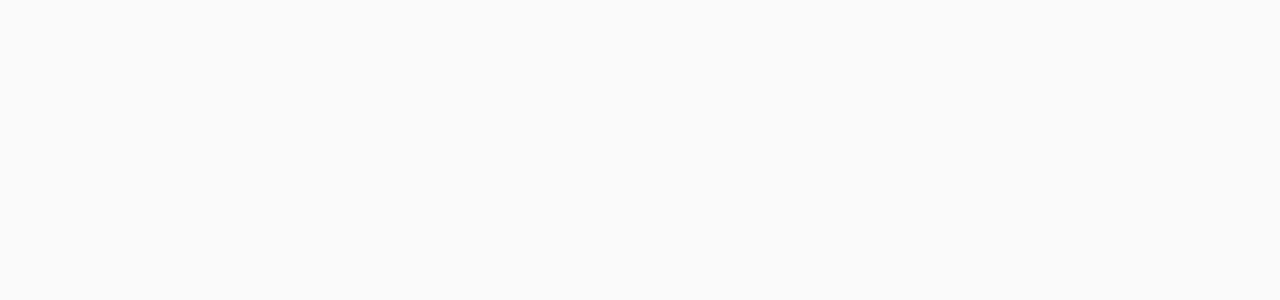
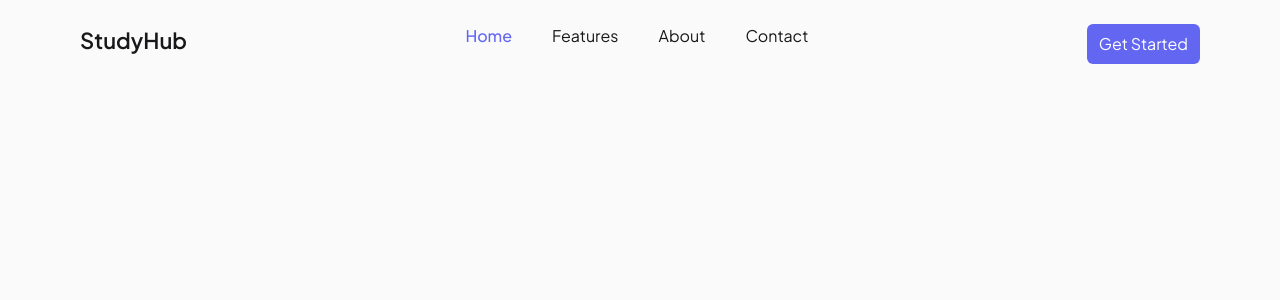
Before and after one commit to Akansha-241101/web-dev, a React (Vite) app in the folder day-12/: page / in a window 1280 px wide. Shown: the top 300 px of the page. Built offline with nearby package versions, Linux system fonts and the light colour scheme.

Commit message:
feat: implement main application structure with Header, Hero, FeaturedCards, and Footer components; add website content constants

```diff
--- a/day-12/src/App.jsx
+++ b/day-12/src/App.jsx
@@ -1,7 +1,15 @@
+import Header from "./components/Header";
+import Hero from "./components/Hero";
+import FeaturedCards from "./components/FeaturedCards";
+import Footer from "./components/Footer";
+
 function App() {
   return (
     <main>
-      {/* All your components will go here */}
+      <Header />
+      <Hero />
+      <FeaturedCards />
+      <Footer />
     </main>
   );
 }
--- /dev/null
+++ b/day-12/src/components/FeaturedCards.jsx
@@ -0,0 +1,5 @@
+function FeaturedCards() {
+  return <div>{/* Featured Cards UI */}</div>;
+}
+
+export default FeaturedCards;
--- /dev/null
+++ b/day-12/src/components/Footer.jsx
@@ -0,0 +1,5 @@
+function Footer() {
+  return <footer>{/* Footer UI */}</footer>;
+}
+
+export default Footer;
--- /dev/null
+++ b/day-12/src/components/Header.jsx
@@ -0,0 +1,20 @@
+function Header() {
+  return (
+    <header className="header flex p-section py-6 justify-between">
+      <div className="logo text-[22px] font-semibold ">StudyHub</div>
+      <nav className="nav flex gap-10 ">
+        <a className="text-primary font-medium" href="">
+          Home
+        </a>
+        <a href="">Features</a>
+        <a href="">About</a>
+        <a href="">Contact</a>
+      </nav>
+      <button className=" bg-primary py-2 px-3 text-primary-text rounded-md">
+        Get Started
+      </button>
+    </header>
+  );
+}
+
+export default Header;
--- /dev/null
+++ b/day-12/src/components/Hero.jsx
@@ -0,0 +1,7 @@
+function Hero() {
+  return <section>
+
+  </section>;
+}
+
+export default Hero;
--- /dev/null
+++ b/day-12/src/constants/websiteContent.js
@@ -0,0 +1,108 @@
+const websiteContent = [
+  {
+    section: "Header",
+    logo: "StudyHub",
+    navigation: ["Home", "Features", "About", "Contact"],
+    button: "Get Started",
+  },
+
+  {
+    section: "Hero",
+    badge: "🚀 Learn. Build. Grow.",
+    heading: "A Better Way to Learn and Build",
+    description:
+      "StudyHub helps you learn modern web development with simple resources, real projects, and a supportive community.",
+    buttons: ["Get Started", "Explore Features"],
+    stats: [
+      {
+        value: "1K+",
+        label: "Students",
+      },
+      {
+        value: "50+",
+        label: "Projects",
+      },
+      {
+        value: "100%",
+        label: "Free Resources",
+      },
+    ],
+    visual: {
+      title: "Learning Progress",
+      progress: "60%",
+      checklist: [
+        "HTML & CSS",
+        "JavaScript Basics",
+        "React Fundamentals",
+        "Build a Project",
+      ],
+      sideCards: [
+        {
+          title: "Small Steps Big Results",
+        },
+        {
+          title: "Build Create Learn",
+        },
+      ],
+    },
+  },
+
+  {
+    section: "Featured Cards",
+    badge: "FEATURES",
+    heading: "Everything You Need to Get Started",
+    description:
+      "Simple, practical and beginner friendly resources to help you grow.",
+
+    cards: [
+      {
+        icon: "book",
+        title: "Learn",
+        description:
+          "Easy to follow tutorials and guides for modern web development.",
+        action: "Start Learning →",
+      },
+      {
+        icon: "code",
+        title: "Build",
+        description: "Work on real world projects and improve your skills.",
+        action: "Explore Projects →",
+      },
+      {
+        icon: "users",
+        title: "Grow",
+        description:
+          "Join a community of learners and get help when you need it.",
+        action: "Join Community →",
+      },
+    ],
+  },
+
+  {
+    section: "Footer",
+    logo: "StudyHub",
+    description: "Helping students learn, build and grow in web development.",
+
+    socialLinks: ["GitHub", "YouTube", "Twitter", "LinkedIn"],
+
+    quickLinks: {
+      title: "Quick Links",
+      links: ["Home", "Features", "About", "Contact"],
+    },
+
+    resources: {
+      title: "Resources",
+      links: ["Blog", "Projects", "Tutorials", "Community"],
+    },
+
+    newsletter: {
+      title: "Newsletter",
+      description: "Get the latest updates and resources.",
+      placeholder: "Enter your email",
+      button: "Subscribe",
+    },
+
+    copyright: "© 2025 StudyHub. All rights reserved.",
+    credit: "Made with ❤️ for learners.",
+  },
+];
--- a/day-12/src/index.css
+++ b/day-12/src/index.css
@@ -1,14 +1,15 @@
 @import "tailwindcss";
 
 :root {
-  --background: #fafafa;         /* Main page background */
-  --text: #18181b;               /* Main headings, body text, navigation text */
-  --primary: #6366f1;            /* Primary buttons, links, active icons, highlights */
-  --primary-text: #ffffff;       /* Text inside primary buttons */
-  --card: #ffffff;               /* Cards, header, input fields and white surfaces */
-  --muted: #f4f4f5;              /* Secondary sections, secondary buttons and subtle backgrounds */
-  --muted-foreground: #71717a;   /* Descriptions, footer text and secondary text */
-  --border: #e4e4e7;             /* Card borders, input borders and dividers */
+  --background: #fafafa; /* Main page background */
+  --text: #18181b; /* Main headings, body text, navigation text */
+  --primary: #6366f1; /* Primary buttons, links, active icons, highlights */
+  --primary-text: #ffffff; /* Text inside primary buttons */
+  --card: #ffffff; /* Cards, header, input fields and white surfaces */
+  --muted: #f4f4f5; /* Secondary sections, secondary buttons and subtle backgrounds */
+  --muted-foreground: #71717a; /* Descriptions, footer text and secondary text */
+  --border: #e4e4e7; /* Card borders, input borders and dividers */
+  --section-padding: 60px 80px;
 }
 
 @theme inline {
@@ -20,6 +21,7 @@
   --color-muted: var(--muted);
   --color-muted-foreground: var(--muted-foreground);
   --color-border: var(--border);
+  --spacing-section: var(--section-padding);
 }
 
 body {
```
Also changed, not shown: 1 other file (tests, documents, lock files or other folders).
